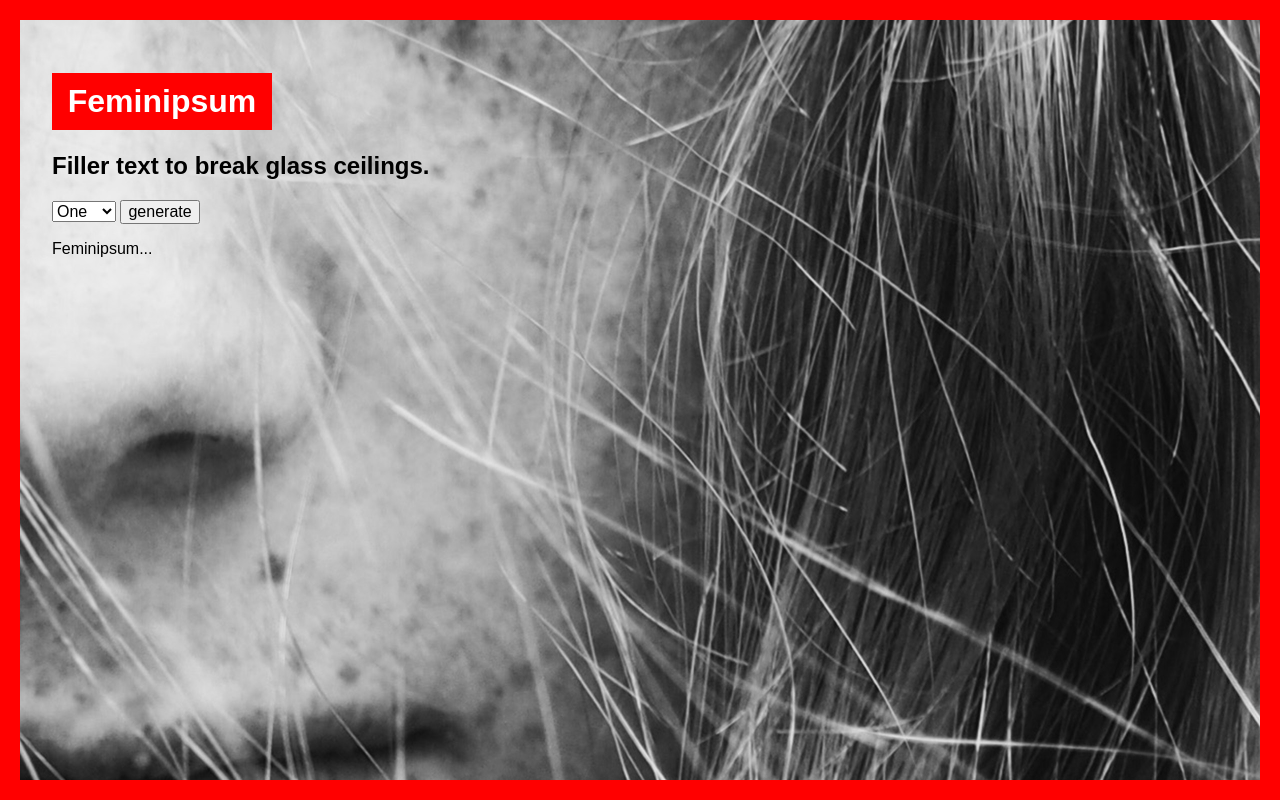
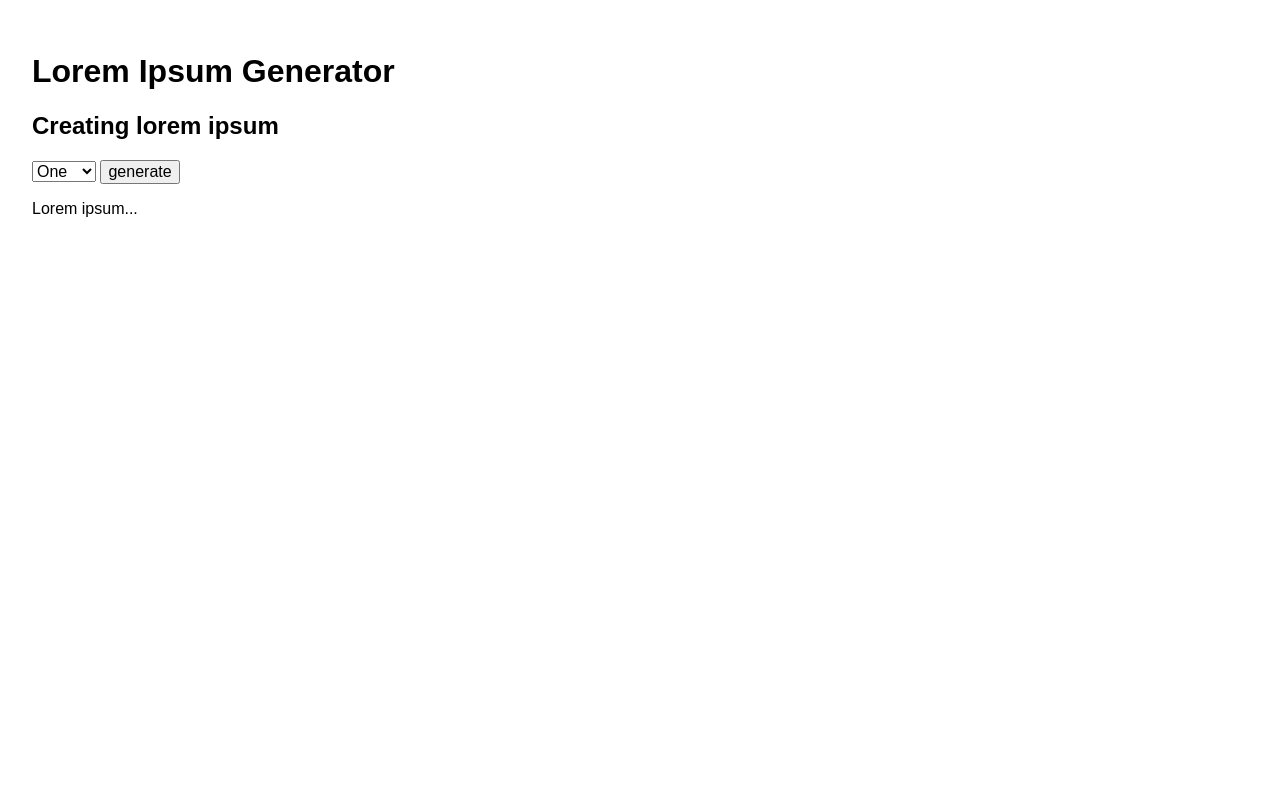
Before and after one commit to EmmaKoza/feminIpsum, a website: page index.html in a window 1280 px wide. Drawn offline with Linux system fonts and the light colour scheme.

Commit message:
Changed project from feminist lorem ipsum generator to unfinished text generator that works but has sub-par data

```diff
--- a/index.html
+++ b/index.html
@@ -6,13 +6,14 @@
     <meta http-equiv="X-UA-Compatible" content="ie=edge">
     <link href="https://fonts.googleapis.com/css?family=Montserrat:400,500,900" rel="stylesheet">
     <link rel="stylesheet" href="./styles/style.css">
-    <title>Feminipsum</title>
+    <title>Lorem Ipsum</title>
+    <!-- I was originally going to make this a feminist lorem ipsum generator but as with so many other projects, when it comes down to the last details, I lost interest. The functionality works but the dummy text I've written really is dumb. This doesn't mean that I'm less of a feminist or have abandoned the cause; It means that for the time being I prefer writing JavaScript than dummy-text sentences and I wanted a final(ish) project on my GitHub. Maybe one day I'll come back to this but probably not. You could check out the feminist Chrome Extension I created that replaces the word "guys" with a gender neutral term. -->
 </head>
 <body>
     <main class="app">
         <div class="container">
-            <h1>Feminipsum</h1>
-            <h2>Filler text to break glass ceilings.</h2>
+            <h1>Lorem Ipsum Generator</h1>
+            <h2>Creating lorem ipsum</h2>
                     <form action="#" id="paragraph-select">
                             <select name="paragraph-count" id="paragraph-count">
                                 <option value="1">One</option>
@@ -27,7 +28,7 @@
 
 
                     <div class="ipsum">
-                        <p>Feminipsum...</p>
+                        <p>Lorem ipsum...</p>
                     </div>
         </div>
     </main>
--- a/styles/style.scss
+++ b/styles/style.scss
@@ -12,17 +12,6 @@ input[type=reset],input[type=submit]{-webkit-appearance:button;cursor:pointer;}b
 }
 main{
   height:100vh;
-  border:20px solid #ff0000;
-  background-image:url(../images/bg-img.jpg);
   background-size:cover;
   background-position:center center;
 }
-
-h1{
-    color:#fff;
-    background:#ff0000;
-    width:220px;
-    padding:10px;
-    text-align:center;
-
-}
```
Also changed, not shown: images/bg-img.jpg (deleted), styles/style.css, 1 other file.
